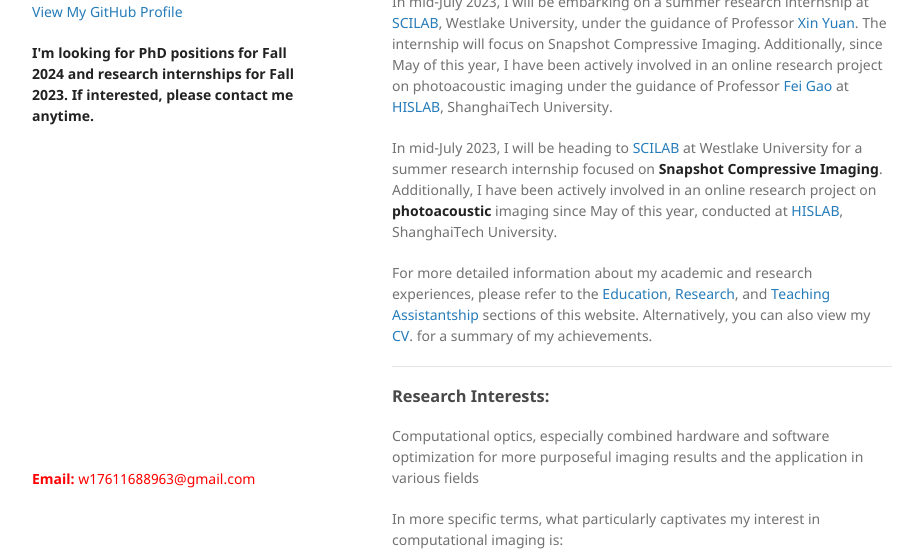
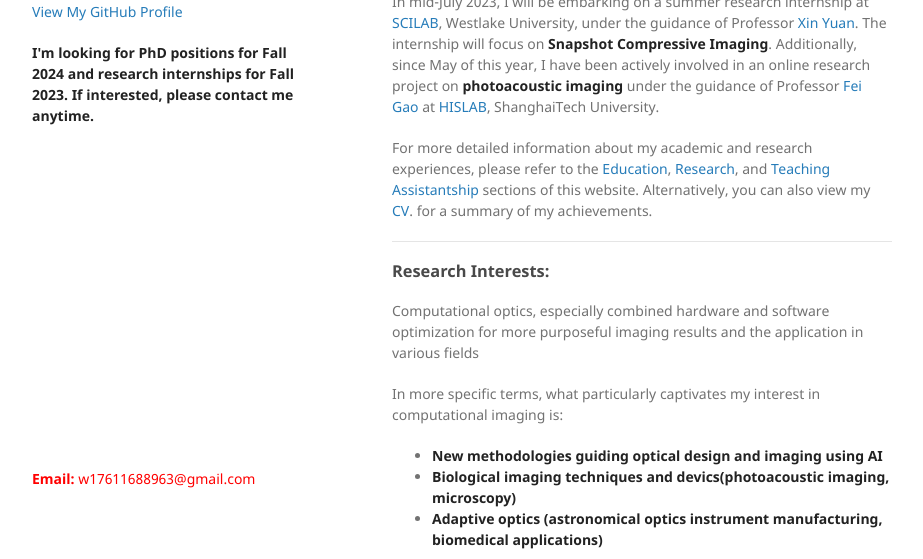
Before and after one commit to alephmembeth/alephmembeth.github.io, a Jekyll site: the page built from index.md, in a window 1280 px wide and 900 px high, cut to the strip 341-900 px from the top of the window. Shown: the whole strip, without its empty margins (178-1101 px from the left). Built offline with Jekyll 4.4.1, drawn with Linux system fonts in a browser that asks for light colours; the repository's description, which GitHub fills in, is left out.

Commit message:
Update index.md

```diff
--- a/index.md
+++ b/index.md
@@ -19,11 +19,8 @@ layout: default
 Welcome to my personal website! I am Zhiping Wang, currently a junior undergraduate student at Lanzhou University, majoring in physics and will receive my Bachelor of Science degree in the fall semester of 2024. I have been actively involved in research projects, primarily in the field of **computational optics and optical imaging**. I have also taken a diverse range of courses in physics, optics, computers, and mathematics, and have been privileged to serve as a teaching assistant for some courses.
 
 
-In mid-July 2023, I will be embarking on a summer research internship at [SCILAB](https://xyvirtualgroup.github.io/), Westlake University, under the guidance of Professor [Xin Yuan](https://scholar.google.com/citations?user=cS9CbWkAAAAJ). The internship will focus on Snapshot Compressive Imaging. Additionally, since May of this year, I have been actively involved in an online research project on photoacoustic imaging under the guidance of Professor [Fei Gao](https://scholar.google.com.sg/citations?user=aDTizY8AAAAJ) at [HISLAB](http://www.hislab.cn/), ShanghaiTech University.
+In mid-July 2023, I will be embarking on a summer research internship at [SCILAB](https://xyvirtualgroup.github.io/), Westlake University, under the guidance of Professor [Xin Yuan](https://scholar.google.com/citations?user=cS9CbWkAAAAJ). The internship will focus on **Snapshot Compressive Imaging**. Additionally, since May of this year, I have been actively involved in an online research project on **photoacoustic imaging** under the guidance of Professor [Fei Gao](https://scholar.google.com.sg/citations?user=aDTizY8AAAAJ) at [HISLAB](http://www.hislab.cn/), ShanghaiTech University.
 
-
-
-In mid-July 2023, I will be heading to [SCILAB](https://xyvirtualgroup.github.io/) at Westlake University for a summer research internship focused on **Snapshot Compressive Imaging**. Additionally, I have been actively involved in an online research project on **photoacoustic** imaging since May of this year, conducted at [HISLAB](http://www.hislab.cn/), ShanghaiTech University.
 
 For more detailed information about my academic and research experiences, please refer to the [Education](#Education), [Research](#RE), and [Teaching Assistantship](#TA) sections of this website. Alternatively, you can also view my [CV](./CV/CV_ZhipingWang_May.pdf). for a summary of my achievements.
 
```
